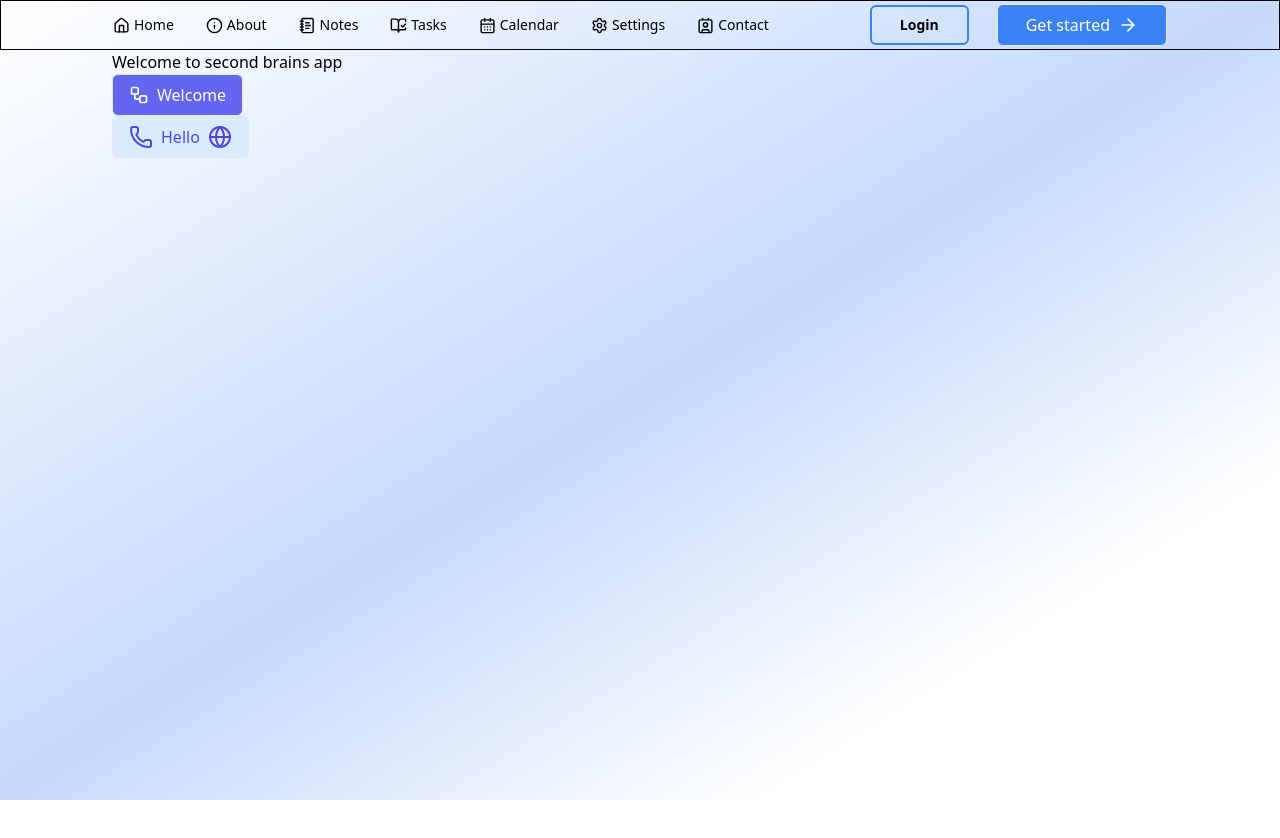
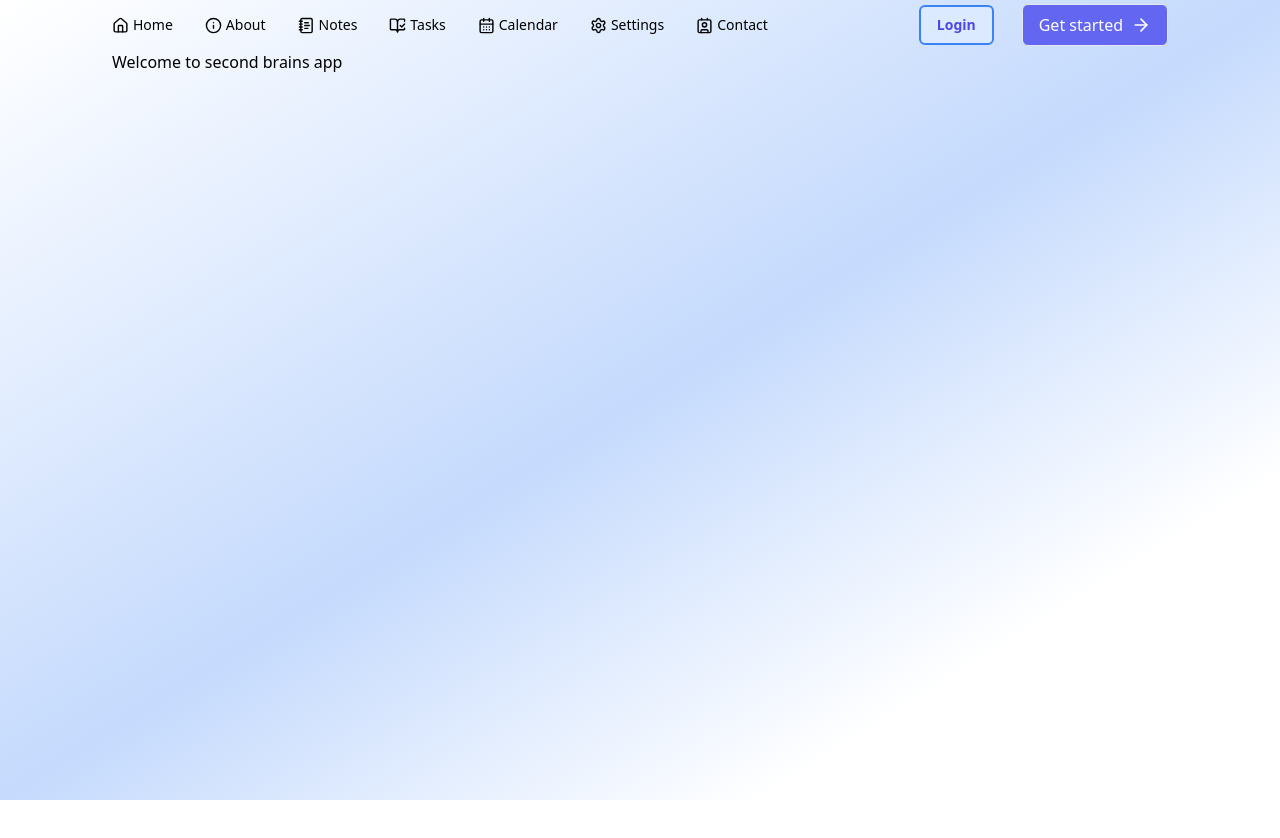
Before and after one commit to yasir5405/typescript-frontend-second-brain, a React (Vite) app: page / in a window 1280 px wide. Shown: the top 838 px of the page. Built offline with nearby package versions, Linux system fonts and the light colour scheme.

Commit message:
fixed redundant code

```diff
--- a/src/components/Navbar.tsx
+++ b/src/components/Navbar.tsx
@@ -10,7 +10,8 @@ import {
 } from "lucide-react";
 import type React from "react";
 import { Link } from "react-router-dom";
-import Button from "./Button";
+import Button from "./ui/Button";
+// import Button from "./Button";
 
 interface NavbarProps {
   name: string;
@@ -30,7 +31,7 @@ const navbarItems: NavbarProps[] = [
 
 const Navbar: React.FC = () => {
   return (
-    <nav className="w-full h-[50px] border border-black flex items-center justify-between px-28">
+    <nav className="w-full h-[50px] flex items-center justify-between px-28">
       <div className="flex items-center justify-center gap-8">
         {navbarItems.map(({ name, link, icon }, idx) => (
           <Link
@@ -48,11 +49,12 @@ const Navbar: React.FC = () => {
         <Button
           text="Login"
           className=" border-blue-500 text-sm font-semibold border-2"
+          variant="secondary"
         />
         <Button
           text="Get started"
-          className="flex-row-reverse text-white bg-blue-500 transition-all duration-200 ease-linear hover:bg-blue-600"
-          icon={<ArrowRightIcon size={20} />}
+          className=" text-white hover:bg-indigo-600 duration-200 ease-linear"
+          endIcon={<ArrowRightIcon size={20} />}
         />
       </div>
     </nav>
--- a/src/components/ui/Button.tsx
+++ b/src/components/ui/Button.tsx
@@ -7,7 +7,7 @@ export const ButtonVariants = cva("transition-all", {
   variants: {
     variant: {
       primary: "bg-indigo-500 text-white font-medium",
-      secondary: " bg-blue-100 text-indigo-600 font-medium",
+      secondary: "bg-blue-100 text-indigo-600 font-medium",
     },
     size: {
       sm: "text-sm px-3 py-1",
--- a/src/pages/Home.tsx
+++ b/src/pages/Home.tsx
@@ -1,30 +1,5 @@
-import { Globe, Phone, Workflow } from "lucide-react";
-import Button from "../components/ui/Button";
-import { useState } from "react";
-
 const Home = () => {
-  const [loading, setLoading] = useState(false);
-  return (
-    <div>
-      Welcome to second brains app
-      <Button
-        text="Welcome"
-        startIcon={<Workflow size={20} />}
-        size="md"
-        loading={false}
-      />
-      <Button
-        variant="secondary"
-        startIcon={<Phone />}
-        endIcon={<Globe />}
-        size="md"
-        loading={loading}
-        onClick={() => setLoading((prev) => !prev)}
-      >
-        Hello
-      </Button>
-    </div>
-  );
+  return <div>Welcome to second brains app</div>;
 };
 
 export default Home;
```
